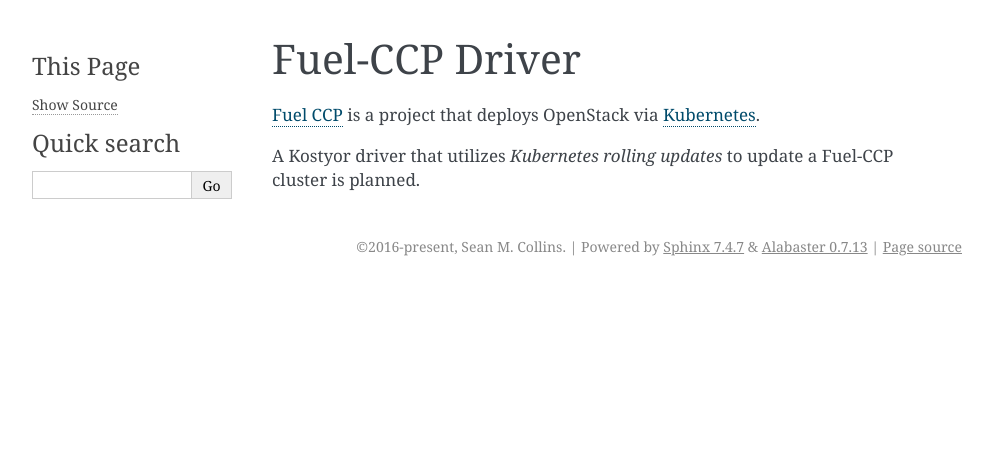
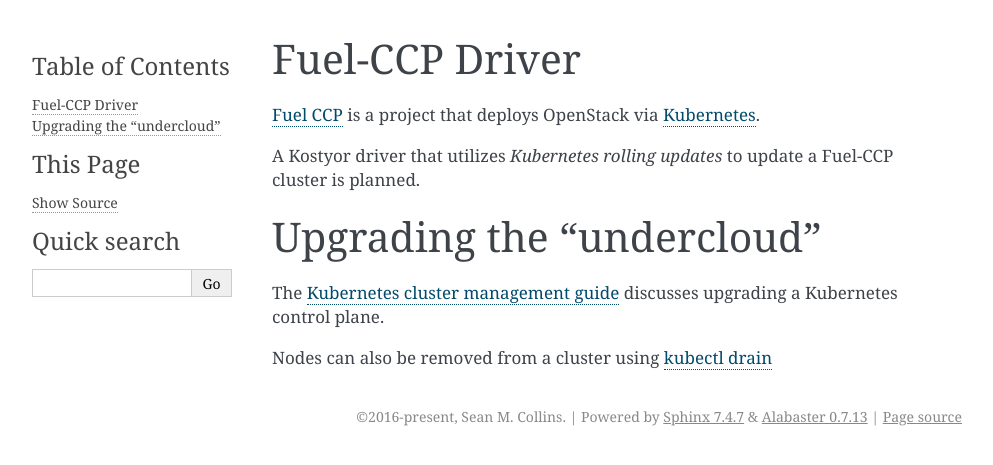
Before and after one commit to Mirantis/kostyor, a Sphinx documentation site: the page built from doc/source/drivers/fuel-ccp.rst, in a window 1280 px wide. Shown: the top 465 px of the page, without its empty margins (148-1141 px from the left). Built offline with Sphinx 7.4.7, drawn with Linux system fonts in a browser that asks for light colours; the version number could not be read and is left out.

Commit message:
k8s: Undercloud upgrades

```diff
--- a/doc/source/drivers/fuel-ccp.rst
+++ b/doc/source/drivers/fuel-ccp.rst
@@ -6,6 +6,18 @@
 A Kostyor driver that utilizes `Kubernetes rolling updates` to update
 a Fuel-CCP cluster is planned.
 
+
+Upgrading the "undercloud"
+--------------------------
+
+The `Kubernetes cluster management guide`_ discusses upgrading a
+Kubernetes control plane.
+
+
+Nodes can also be removed from a cluster using `kubectl drain`_
+
 .. _Kubernetes: http://kubernetes.io
 .. _Fuel CCP: http://fuel-ccp.readthedocs.io/en/latest/
 .. _Kubernetes rolling updates: http://kubernetes.io/docs/user-guide/rolling-updates/
+.. _Kubernetes cluster management guide: http://kubernetes.io/docs/admin/cluster-management/#upgrading-clusters-on-other-platforms
+.. _kubectl drain: http://kubernetes.io/docs/admin/cluster-management/#maintenance-on-a-node
```
